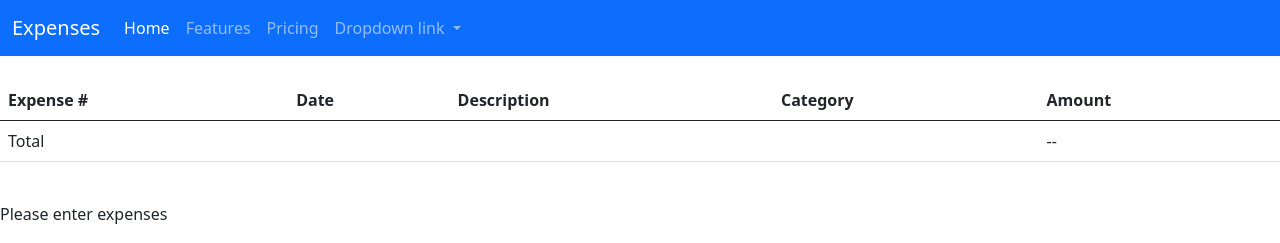
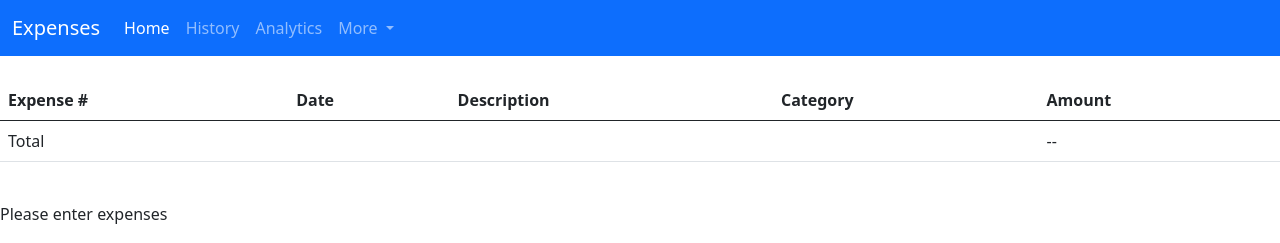
Before and after one commit to Kieran-raj/PythonAPI, a Flask app: template api/templates/home_page.html in a window 1280 px wide. Shown: the top 243 px of the page. Run offline with Flask 2, Linux system fonts and the light colour scheme; the template is opened without the code that fills it, so the values that code supplies are empty.

Commit message:
updated html

```diff
--- a/api/templates/home_page.html
+++ b/api/templates/home_page.html
@@ -59,7 +59,7 @@
 			<option value='rent'>Rent</option>
 			<option value='utils'>Utilities</option>
 			<option value='social'>Social</option>
-			<option value='purchases'>Purchases</option>
+			<option value='purchases'>Unnecessary purchases</option>
 			<option value='transport'>Transport</option>
 			<option value='other'>Other</option>
 		</select>
--- a/api/templates/template.html
+++ b/api/templates/template.html
@@ -25,15 +25,15 @@
                             <a class="nav-link active" aria-current="page" href="home">Home</a>
                         </li>
                         <li class="nav-item">
-                            <a class="nav-link" href="#">Features</a>
+                            <a class="nav-link" href="#">History</a>
                         </li>
                         <li class="nav-item">
-                            <a class="nav-link" href="#">Pricing</a>
+                            <a class="nav-link" href="#">Analytics</a>
                         </li>
                         <li class="nav-item dropdown">
                             <a class="nav-link dropdown-toggle" href="#" id="navbarDropdownMenuLink" role="button"
                                 data-bs-toggle="dropdown" aria-expanded="false">
-                                Dropdown link
+                                More
                             </a>
                             <ul class="dropdown-menu" aria-labelledby="navbarDropdownMenuLink">
                                 <li><a class="dropdown-item" href="#">Action</a></li>
```
